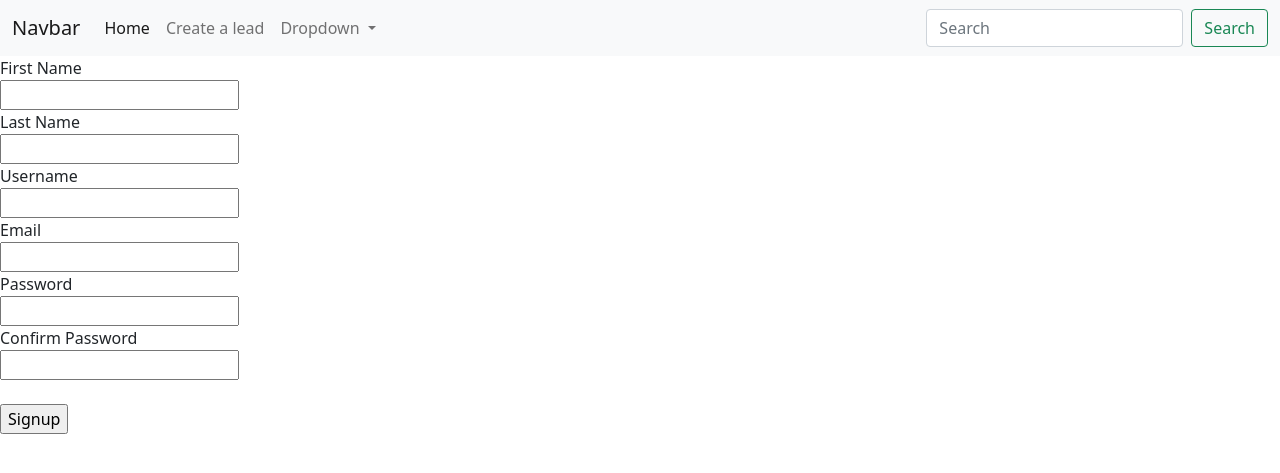
After one commit to mhemu95/DjangoCRM, a Django app: page /account/register/ in a window 1280 px wide. The commit adds this page. Shown: the top 473 px of the page. Run offline with Django 4.2, Linux system fonts and the light colour scheme; some libraries are stand-ins or nearby versions.

Commit message:
main.user swapped by account.user remove accoun

```diff
--- a/account/urls.py
+++ b/account/urls.py
@@ -1,8 +1,9 @@
 from django.urls import path
-
+from . import views
 
 app_name = 'account'
 
 urlpatterns = [
+    path('register/', views.register, name='register'),
 
 ]
--- a/account/views.py
+++ b/account/views.py
@@ -1,3 +1,19 @@
-from django.shortcuts import render
+from django.shortcuts import render, redirect
+from django.contrib.auth.models import User
 
-# Create your views here.
+
+def register(request):
+    if request.method == 'POST':
+        first_name = request.POST['first_name']
+        last_name = request.POST['last_name']
+        username = request.POST['username']
+        email = request.POST['email']
+        password1 = request.POST['password1']
+        password2 = request.POST['password2']
+
+        user = User.objects.create(username=username, email=email, password1=password1, first_name=first_name, last_name=last_name)
+        user.save()
+
+        return redirect('leads:leadList')
+
+    return render(request, 'account/register.html')
--- /dev/null
+++ b/templates/account/register.html
@@ -0,0 +1,34 @@
+{% extends "base.html" %}
+
+{% load static %}
+
+{% block content %}
+
+<div>
+    <form action="" method="post">
+        {% csrf_token %}
+        <label for="first_name">First Name</label><br>
+        <input type="text" name="first_name" ><br>
+
+        <label for="last_name">Last Name</label><br>
+        <input type="text" name="last_name" ><br>
+
+        <label for="username">Username</label><br>
+        <input type="text" name="username" ><br>
+
+        <label for="email">Email</label><br>
+        <input type="email" name="email"><br>
+
+        <label for="password1">Password</label><br>
+        <input type="password" name="password1" ><br>
+
+        <label for="password2">Confirm Password</label><br>
+        <input type="password" name="password2" ><br><br>
+
+        <input type="submit" value="Signup">
+
+    </form>
+
+</div>
+
+{% endblock content %}
--- a/templates/base.html
+++ b/templates/base.html
@@ -5,7 +5,9 @@
     <meta charset="UTF-8" />
     <meta http-equiv="X-UA-Compatible" content="IE=edge" />
     <meta name="viewport" content="width=device-width, initial-scale=1.0" />
+
     <title>{% block title %} {% endblock title %}</title>
+
     <link href="https://cdn.jsdelivr.net/npm/bootstrap@5.1.3/dist/css/bootstrap.min.css" rel="stylesheet" integrity="sha384-1BmE4kWBq78iYhFldvKuhfTAU6auU8tT94WrHftjDbrCEXSU1oBoqyl2QvZ6jIW3" crossorigin="anonymous">
 
   </head>
@@ -46,7 +48,9 @@
   </nav>
 
 
-    {% block content %} {% endblock content %}
+    {% block content %}
+      <div class="container"> </div>
+    {% endblock content %}
 
 
     <script src="https://cdn.jsdelivr.net/npm/@popperjs/core@2.10.2/dist/umd/popper.min.js" integrity="sha384-7+zCNj/IqJ95wo16oMtfsKbZ9ccEh31eOz1HGyDuCQ6wgnyJNSYdrPa03rtR1zdB" crossorigin="anonymous"></script>
```
